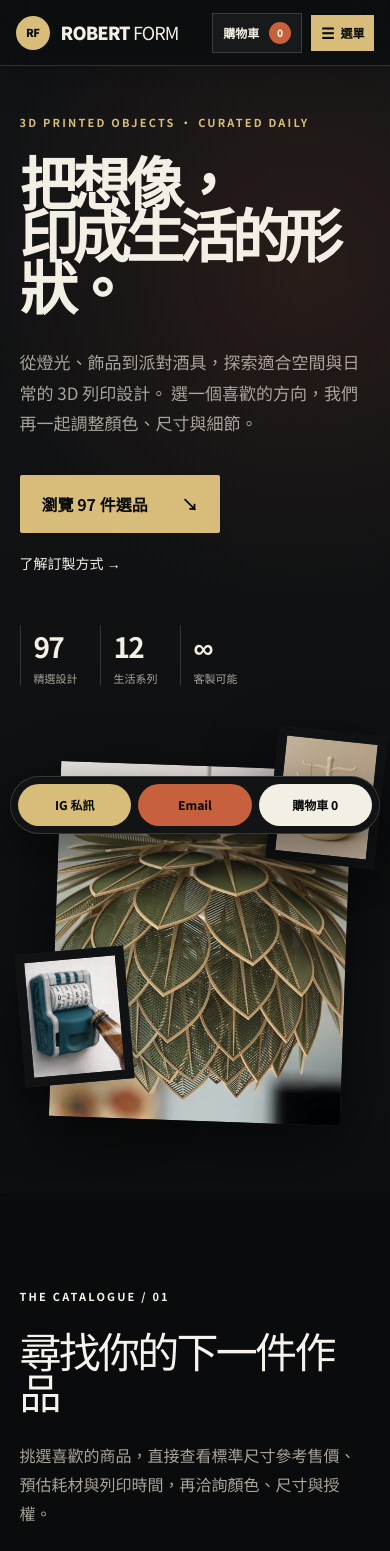
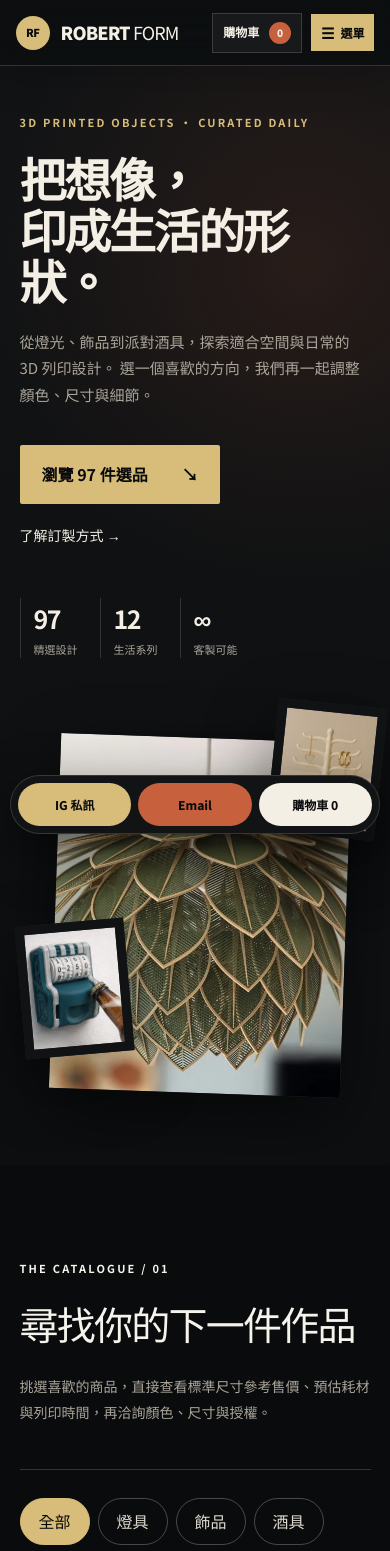
Before and after one commit to Roberto0111/roberto_form, a Next.js app: page / in a window 390 px wide. Shown: the top 1551 px of the page. Built offline with nearby package versions, Linux system fonts and the light colour scheme.

Commit message:
Refine responsive typography scale

```diff
--- a/app/globals.css
+++ b/app/globals.css
@@ -21,6 +21,9 @@ body {
   color: var(--text);
   color-scheme: dark;
   font-family: var(--font-noto-sans-tc), "Noto Sans TC", sans-serif;
+  line-height: 1.6;
+  -webkit-font-smoothing: antialiased;
+  text-rendering: optimizeLegibility;
 }
 a { color: inherit; text-decoration: none; }
 button, input, select, textarea { font: inherit; }
@@ -788,6 +791,105 @@ footer small { grid-column: 1 / -1; border-top: 1px solid rgba(255,255,255,.15);
 .contact-card.email { background: var(--surface-raised); color: var(--text); }
 .about { background: var(--orange); }
 footer { background: #08090a; }
+
+/* Editorial type scale — tuned for Traditional Chinese and product browsing */
+.hero-title {
+  max-width: 9.5em;
+  margin-bottom: 30px;
+  font-size: clamp(48px, 5.7vw, 88px);
+  line-height: 1.03;
+  letter-spacing: -.055em;
+  text-wrap: balance;
+}
+.hero-intro {
+  max-width: 560px;
+  font-size: clamp(15px, 1.15vw, 17px);
+  line-height: 1.82;
+  text-wrap: pretty;
+}
+.hero .eyebrow { margin-bottom: 20px; }
+.hero-stats strong { font-size: 25px; }
+
+.section-heading h2,
+.process h2,
+.about h2,
+.pricing-section h2,
+.payment-section h2,
+.order-contact-copy h2 {
+  font-size: clamp(36px, 4.35vw, 68px);
+  line-height: 1.05;
+  letter-spacing: -.052em;
+  text-wrap: balance;
+}
+.section-heading > p,
+.pricing-explainer > p,
+.order-contact-copy > p:last-child {
+  font-size: 15px;
+  line-height: 1.82;
+  text-wrap: pretty;
+}
+.product-meta h3 {
+  font-size: 18px;
+  line-height: 1.4;
+  letter-spacing: -.025em;
+}
+.product-meta div > span { line-height: 1.6; }
+.modal-heading h2 {
+  font-size: clamp(32px, 3.5vw, 52px);
+  line-height: 1.08;
+  letter-spacing: -.045em;
+  text-wrap: balance;
+}
+.checkout-title h2,
+.order-success h2 {
+  font-size: clamp(34px, 4.2vw, 56px);
+  line-height: 1.08;
+  letter-spacing: -.05em;
+}
+.payment-grid h3 {
+  font-size: clamp(25px, 2.3vw, 36px);
+  line-height: 1.15;
+}
+
+@media (max-width: 920px) {
+  .hero-title {
+    max-width: 10em;
+    font-size: clamp(48px, 8vw, 70px);
+  }
+}
+
+@media (max-width: 620px) {
+  .hero-title {
+    max-width: none;
+    margin-bottom: 24px;
+    font-size: clamp(40px, 12vw, 52px);
+    line-height: 1.09;
+    letter-spacing: -.045em;
+  }
+  .hero-intro {
+    font-size: 15px;
+    line-height: 1.78;
+  }
+  .section-heading h2,
+  .process h2,
+  .about h2,
+  .pricing-section h2,
+  .payment-section h2,
+  .order-contact-copy h2 {
+    font-size: clamp(34px, 10vw, 46px);
+    line-height: 1.09;
+    letter-spacing: -.045em;
+  }
+  .section-heading > p,
+  .pricing-explainer > p,
+  .order-contact-copy > p:last-child {
+    font-size: 14px;
+    line-height: 1.8;
+  }
+  .modal-heading h2 { font-size: clamp(30px, 9vw, 42px); }
+  .checkout-title h2,
+  .order-success h2 { font-size: clamp(32px, 10vw, 44px); }
+}
 .contact-dock { background: #111315; color: var(--text); box-shadow: 0 18px 52px rgba(0, 0, 0, .52); }
 .dock-action.cart { background: var(--text); color: var(--ink); }
 
--- a/app/page.tsx
+++ b/app/page.tsx
@@ -255,7 +255,7 @@ export default function Home() {
       <section className="hero" id="top">
         <div className="hero-copy">
           <p className="eyebrow">3D PRINTED OBJECTS · CURATED DAILY</p>
-          <h1>把想像，<br />印成生活的形狀。</h1>
+          <h1 className="hero-title">把想像，<br />印成生活的形狀。</h1>
           <p className="hero-intro">
             從燈光、飾品到派對酒具，探索適合空間與日常的 3D 列印設計。
             選一個喜歡的方向，我們再一起調整顏色、尺寸與細節。
```
